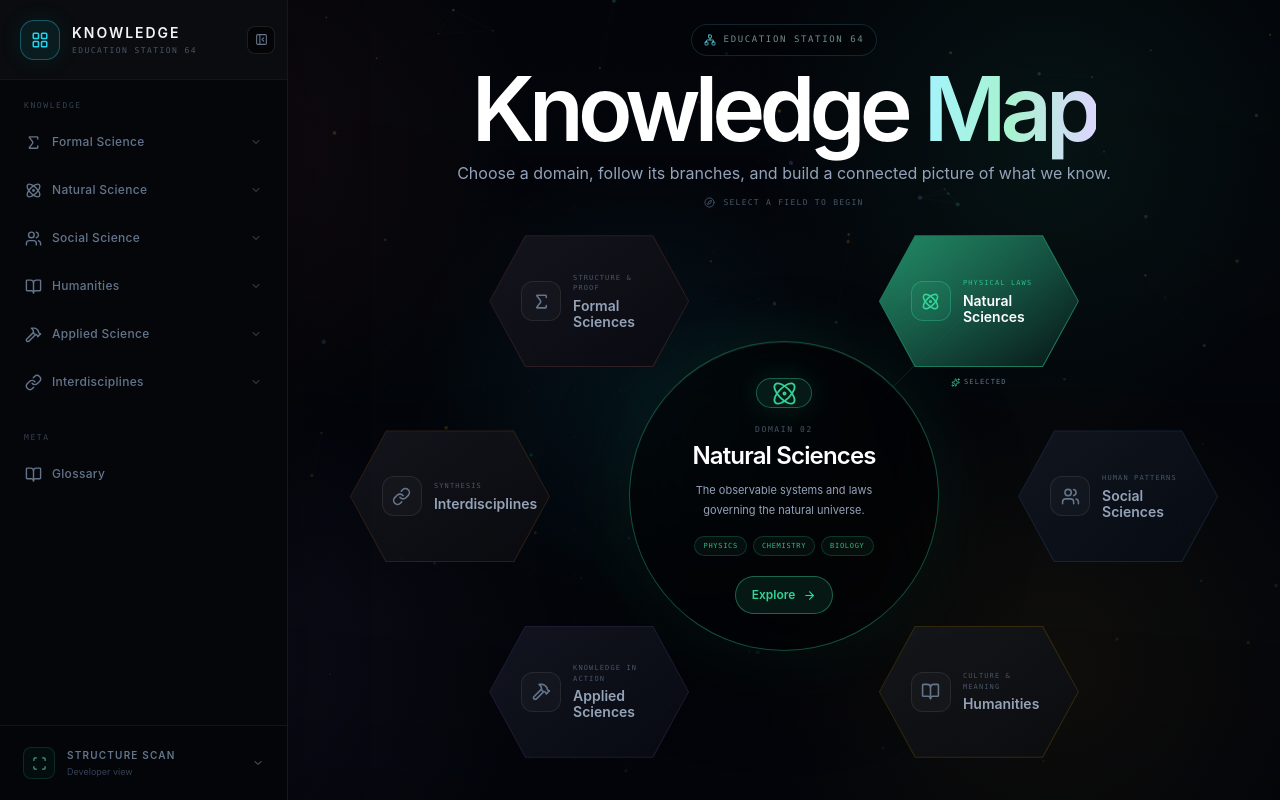
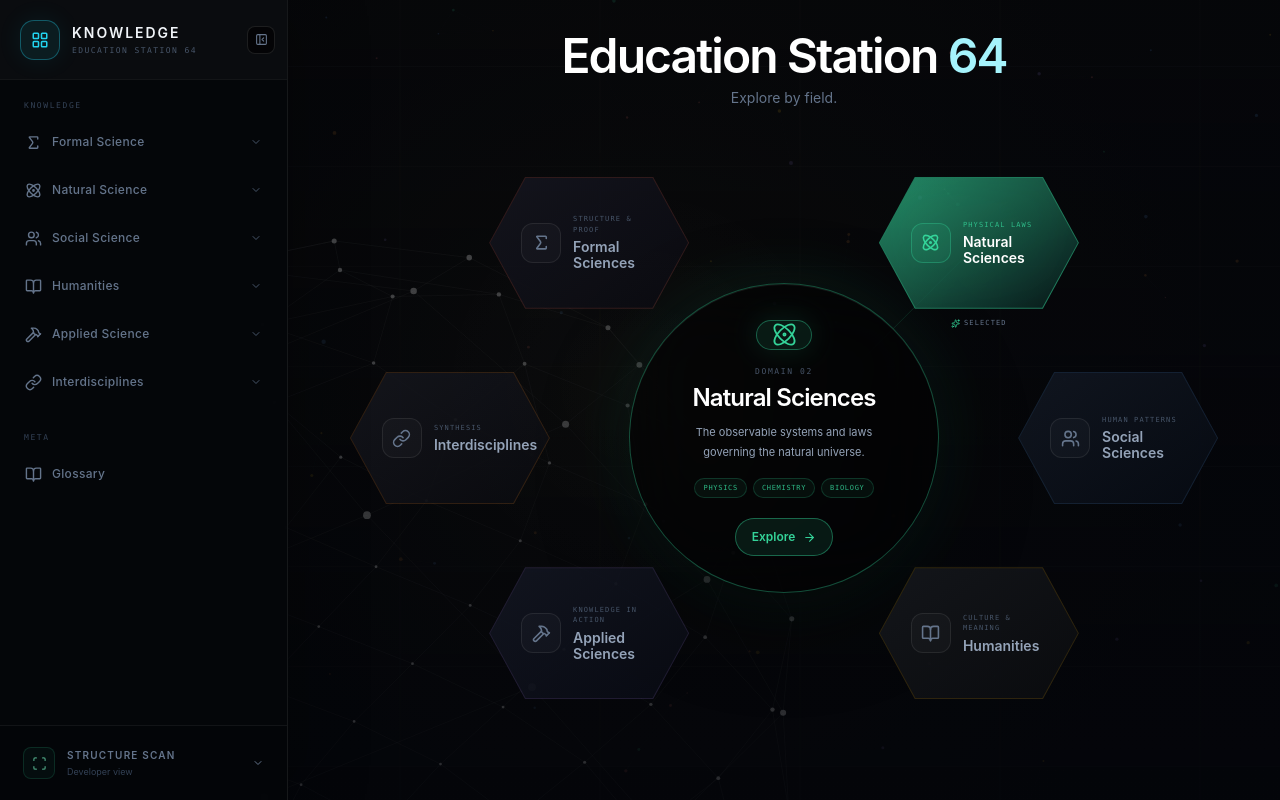
Before and after one commit to nickf723/ed-dev, a Next.js app: page / in a window 1280 px wide. Built offline with nearby package versions, Linux system fonts and the light colour scheme.

Commit message:
Restore focused Education Station homepage

```diff
--- a/app/page.tsx
+++ b/app/page.tsx
@@ -1,35 +1,28 @@
-import { Compass, Network } from "lucide-react";
 import HexGrid from "./_homepage/HexGrid";
+import LibraryBackground from "./_homepage/HomepageBackground";
 import NetworkBackground from "./_homepage/NetworkBackground";
+import WireframeBackground from "./_homepage/WireframeBackground";
 
 export default function Home() {
   return (
-    <main className="relative min-h-screen overflow-x-hidden bg-[#03050a] text-slate-100 selection:bg-cyan-400/30 lg:h-screen lg:overflow-hidden">
-      <NetworkBackground />
+    <main className="relative min-h-screen overflow-x-hidden bg-[#02040a] text-slate-100 selection:bg-cyan-400/30 lg:h-screen lg:overflow-hidden">
+      <div className="pointer-events-none fixed inset-0 z-0">
+        <NetworkBackground />
+        <LibraryBackground />
+        <WireframeBackground />
+      </div>
 
-      <div className="pointer-events-none fixed inset-0 z-0 bg-[radial-gradient(circle_at_50%_48%,rgba(34,211,238,0.07),transparent_30%),radial-gradient(circle_at_18%_18%,rgba(248,113,113,0.06),transparent_24%),radial-gradient(circle_at_82%_18%,rgba(52,211,153,0.07),transparent_24%),radial-gradient(circle_at_82%_82%,rgba(251,191,36,0.05),transparent_24%),radial-gradient(circle_at_18%_82%,rgba(167,139,250,0.06),transparent_24%),linear-gradient(to_bottom,rgba(3,5,10,0.08),rgba(3,5,10,0.72))]" />
-      <div className="pointer-events-none fixed inset-0 z-0 opacity-[0.12] [background-image:radial-gradient(circle_at_center,rgba(255,255,255,0.18)_1px,transparent_1px)] [background-size:46px_46px] [mask-image:radial-gradient(circle_at_center,black,transparent_78%)]" />
+      <div className="pointer-events-none fixed inset-0 z-0 bg-[radial-gradient(circle_at_50%_48%,rgba(255,255,255,0.015),transparent_28%),linear-gradient(to_bottom,rgba(2,4,10,0.10),rgba(2,4,10,0.52))]" />
 
-      <div className="relative z-10 mx-auto flex min-h-screen w-full max-w-[1540px] flex-col px-4 py-5 sm:px-6 lg:h-screen lg:min-h-0 lg:px-8 lg:py-6">
+      <div className="relative z-10 mx-auto flex min-h-screen w-full max-w-[1500px] flex-col px-4 py-6 sm:px-6 lg:h-screen lg:min-h-0 lg:px-8 lg:py-8">
         <header className="shrink-0 text-center">
-          <div className="mx-auto inline-flex items-center gap-2 rounded-full border border-cyan-300/15 bg-black/20 px-3 py-2 font-mono text-[9px] uppercase tracking-[0.18em] text-cyan-100/55 backdrop-blur-lg">
-            <Network size={12} className="text-cyan-300/70" /> Education Station 64
-          </div>
-
-          <h1 className="mt-4 text-[clamp(3.8rem,7vw,7.2rem)] font-semibold leading-[0.82] tracking-[-0.065em] text-white">
-            Knowledge <span className="bg-gradient-to-r from-cyan-200 via-emerald-200 to-violet-200 bg-clip-text text-transparent">Map</span>
+          <h1 className="text-4xl font-semibold tracking-[-0.04em] text-white sm:text-5xl">
+            Education Station <span className="text-cyan-200">64</span>
           </h1>
-
-          <p className="mx-auto mt-4 max-w-2xl text-sm leading-6 text-slate-400 sm:text-base">
-            Choose a domain, follow its branches, and build a connected picture of what we know.
-          </p>
-
-          <div className="mt-3 flex items-center justify-center gap-2 font-mono text-[8px] uppercase tracking-[0.16em] text-slate-600">
-            <Compass size={11} /> Select a field to begin
-          </div>
+          <p className="mt-2 text-sm text-slate-500">Explore by field.</p>
         </header>
 
-        <div className="mt-2 flex min-h-0 flex-1 items-center justify-center">
+        <div className="flex min-h-0 flex-1 items-center justify-center">
           <HexGrid />
         </div>
       </div>
```
